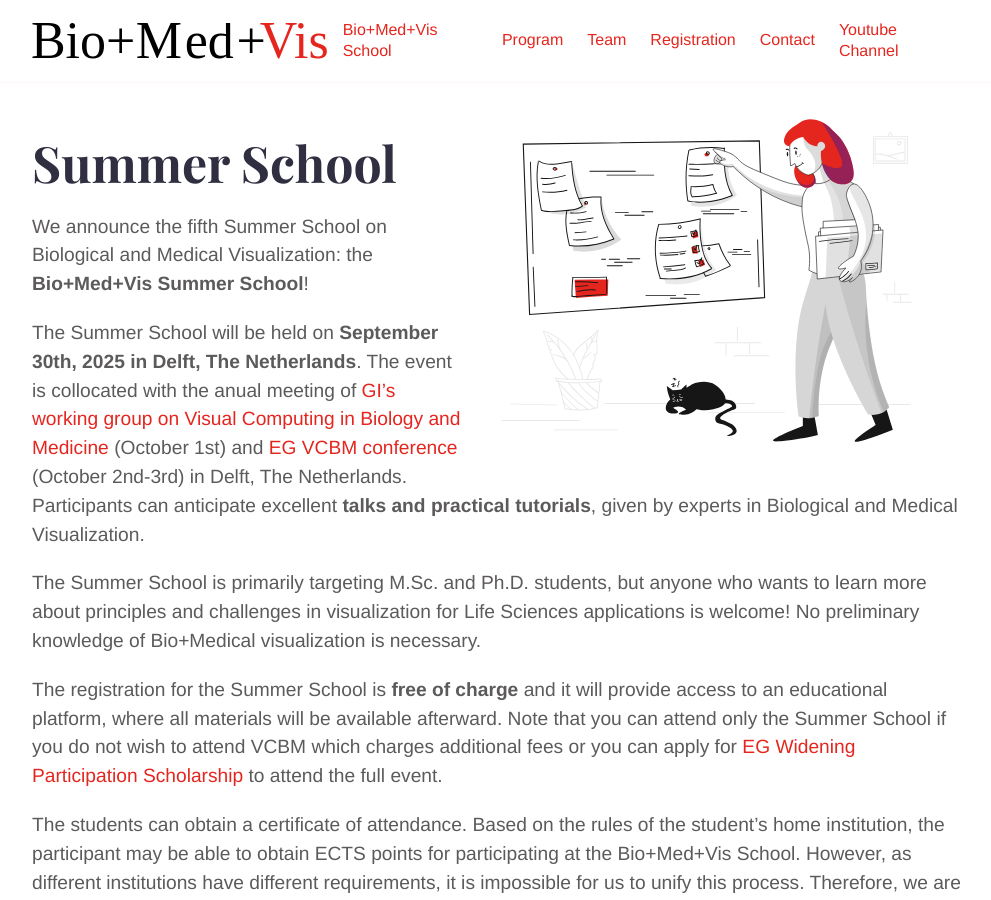
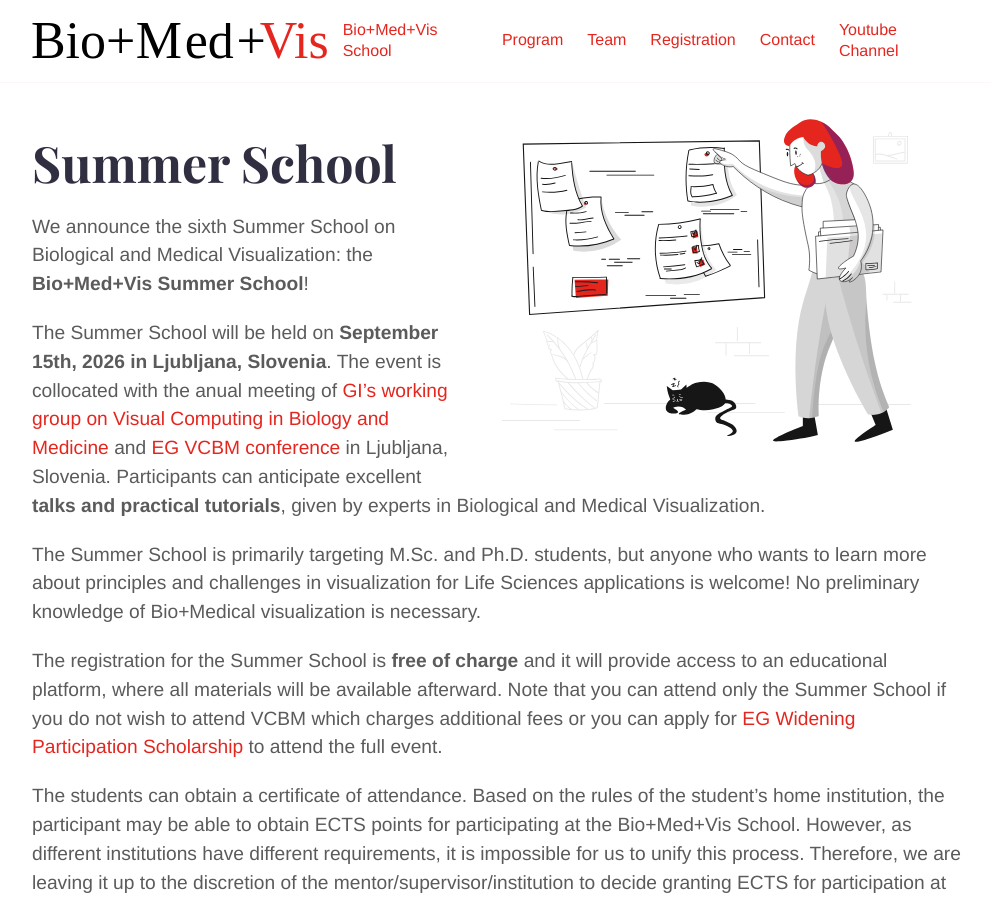
Before and after one commit to biomedvis/2026, a Jekyll site: the page built from index.md, in a window 1280 px wide and 900 px high. Shown: the whole window, without its empty margins (143-1134 px from the left). Built offline with Jekyll 4.4.1, drawn with Linux system fonts in a browser that asks for light colours.

Commit message:
update date

```diff
--- a/index.md
+++ b/index.md
@@ -8,9 +8,9 @@ intro_image_hide_on_mobile: true
 
 # Summer School
 
-We announce the fifth Summer School on Biological and Medical Visualization: the **Bio+Med+Vis Summer School**!
+We announce the sixth Summer School on Biological and Medical Visualization: the **Bio+Med+Vis Summer School**!
 
-The Summer School will be held on **September 30th, 2025 in Delft, The Netherlands**. The event is collocated with the anual meeting of [GI's working group on Visual Computing in Biology and Medicine](https://www.fg-medvis.de/workshop-next.html) (October 1st) and [EG VCBM conference](http://vcbm.org/) (October 2nd-3rd) in Delft, The Netherlands. Participants can anticipate excellent **talks and practical tutorials**, given by experts in Biological and Medical Visualization.
+The Summer School will be held on **September 15th, 2026 in Ljubljana, Slovenia**. The event is collocated with the anual meeting of [GI's working group on Visual Computing in Biology and Medicine](https://www.fg-medvis.de/workshop-next.html) and [EG VCBM conference](http://vcbm.org/) in Ljubljana, Slovenia. Participants can anticipate excellent **talks and practical tutorials**, given by experts in Biological and Medical Visualization.
 
 The Summer School is primarily targeting M.Sc. and Ph.D. students, but anyone who wants to learn more about principles and challenges in visualization for Life Sciences applications is welcome! No preliminary knowledge of Bio+Medical visualization is necessary.
 
```
